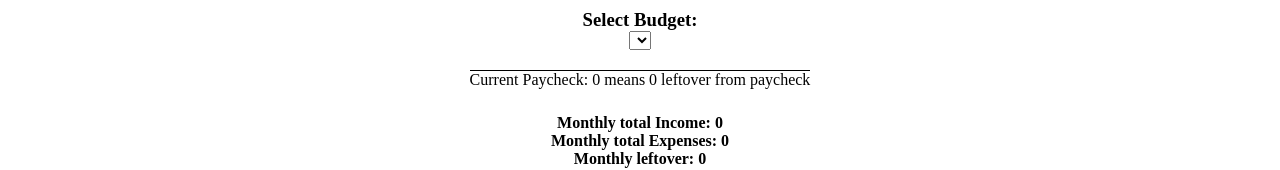
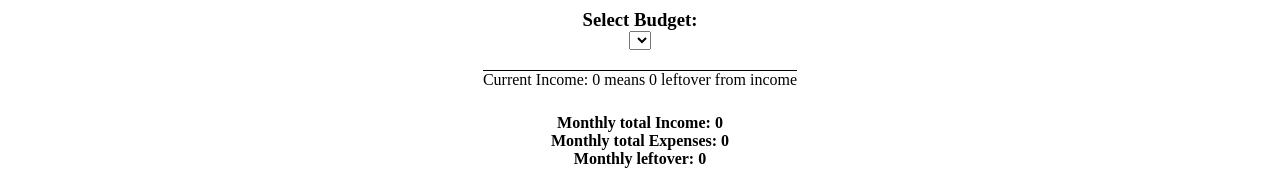
Before and after one commit to Cosmic-Noir/balance-app, a React (Create React App) app: page /budgets in a window 1280 px wide. Shown: the part 142-312 px from the top of the page. Built offline with nearby package versions, Linux system fonts and the light colour scheme.

Commit message:
Change 'paycheck' to 'income' in display

```diff
--- a/src/components/budget/budget.js
+++ b/src/components/budget/budget.js
@@ -167,10 +167,10 @@ class Budget extends Component {
         return (
           <div className="remainder">
             <p>
-              Current Paycheck: {pastPaycheck} means {remainder}{" "}
+              Current Income: {pastPaycheck} means {remainder}{" "}
               {remainder < 0
                 ? "needed to cover expenses"
-                : "leftover from paycheck"}
+                : "leftover from income"}
             </p>
             <Charge
               amount={amount}
@@ -196,10 +196,8 @@ class Budget extends Component {
       ...allCharges,
       <div className="remainder" key="rem">
         <p>
-          Current Paycheck: {pastPaycheck} means {remainder}{" "}
-          {remainder < 0
-            ? "needed to cover expenses"
-            : "leftover from paycheck"}
+          Current Income: {pastPaycheck} means {remainder}{" "}
+          {remainder < 0 ? "needed to cover expenses" : "leftover from income"}
         </p>
       </div>
     ];
```
